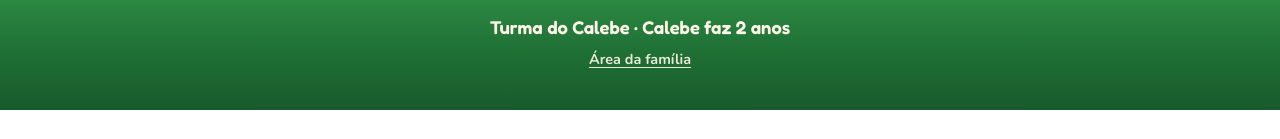
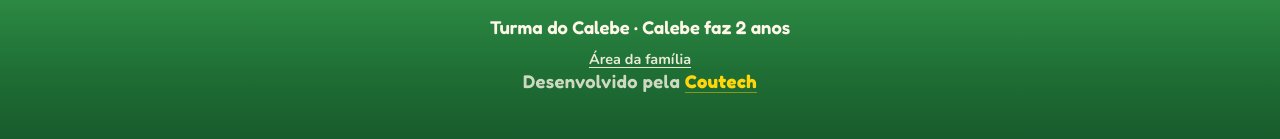
Before and after one commit to dccouto/Calebe-festa, a Vue app: page / in a window 1280 px wide. Shown: the part 2246-2385 px from the top of the page. Before the commit the page ends 2356 px from the top, so only its background shows below. Built offline with nearby package versions, Linux system fonts and the light colour scheme; no server answers.

Commit message:
Adiciona crédito da Coutech no rodapé do convite e do admin.
Co-authored-by: Cursor <cursoragent@cursor.com>

```diff
--- a/src/App.vue
+++ b/src/App.vue
@@ -6,6 +6,14 @@
     <footer class="rodape">
       <p>{{ config.marca }} · {{ config.nomeAniversariante }} faz {{ config.idade }} anos</p>
       <a class="rodape-admin" :href="adminHref">Área da família</a>
+      <p class="rodape-credito">
+        Desenvolvido pela
+        <a
+          href="https://www.linkedin.com/company/coutech"
+          target="_blank"
+          rel="noopener noreferrer"
+        >Coutech</a>
+      </p>
     </footer>
   </div>
 </template>
--- a/src/styles/main.css
+++ b/src/styles/main.css
@@ -84,6 +84,28 @@ a {
   opacity: 1;
 }
 
+.rodape-credito {
+  margin: 1.15rem 0 0;
+  font-family: var(--fonte-corpo);
+  font-size: 0.82rem;
+  font-weight: 600;
+  letter-spacing: 0.02em;
+  color: rgba(255, 248, 232, 0.78);
+}
+
+.rodape-credito a {
+  color: var(--cor-amarelo);
+  font-weight: 800;
+  text-decoration: none;
+  border-bottom: 1px solid rgba(255, 214, 10, 0.45);
+  transition: color 0.2s ease, border-color 0.2s ease;
+}
+
+.rodape-credito a:hover {
+  color: #fff8e8;
+  border-bottom-color: rgba(255, 248, 232, 0.7);
+}
+
 @media (prefers-reduced-motion: reduce) {
   html {
     scroll-behavior: auto;
```
Also changed, not shown: src/admin/AdminApp.vue (+9 -0 lines), src/admin/admin.css (+22 -0 lines).
